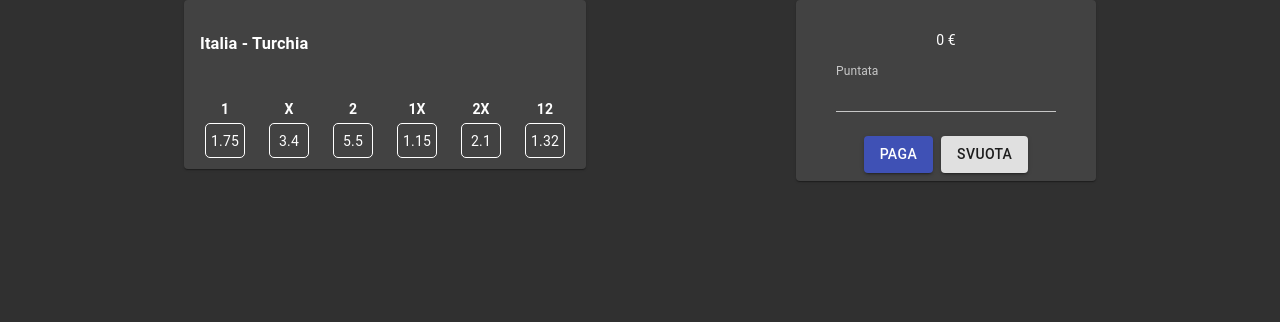
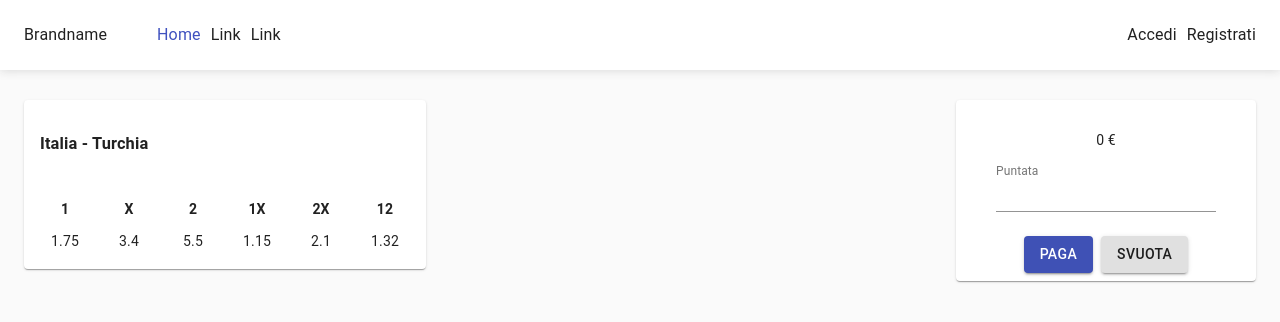
Before and after one commit to alessandro-lo-presti/bet-manager, a React (Create React App) app: page /1 in a window 1280 px wide. Shown: the top 322 px of the page. Built offline with nearby package versions, Linux system fonts and the light colour scheme.

Commit message:
header first look

```diff
--- a/src/App.js
+++ b/src/App.js
@@ -12,13 +12,14 @@ import { useMemo } from "react";
 import BetList from "./components/bet-list/BetList";
 import BetDetails from "./components/bet-details/BetDetails";
 import BettingSlip from "./components/betting-slip/BettingSlip";
+import Header from "./components/header/Header";
 
 function App() {
   const theme = useMemo(
     () =>
       createMuiTheme({
         palette: {
-          type: "dark",
+          type: "light",
         },
       }),
     []
@@ -28,8 +29,10 @@ function App() {
     <ThemeProvider theme={theme}>
       <CssBaseline />
 
+      <Header />
+
       <Provider store={store}>
-        <Container maxWidth="md">
+        <Container maxWidth="lg">
           <Box display="flex" justifyContent="space-between">
             <Box>
               <Router>
--- /dev/null
+++ b/src/components/header/Header.js
@@ -0,0 +1,52 @@
+import { makeStyles, Container, Box } from "@material-ui/core";
+
+const useStyle = makeStyles({
+  header: {
+    marginBottom: "30px",
+    backgroundColor: "white",
+    boxShadow: "0 0 10px lightgray",
+    fontSize: "16px",
+  },
+  headerContainer: {
+    height: "70px",
+    display: "flex",
+    justifyContent: "space-between",
+    alignItems: "center",
+  },
+  list: {
+    display: "flex",
+    listStyle: "none",
+  },
+  listItem: {
+    marginLeft: "10px",
+    "&:hover, &.active": {
+      color: "#3f51bf",
+    },
+  },
+});
+
+function Header() {
+  const classes = useStyle();
+  return (
+    <header className={classes.header}>
+      <Container maxWidth="lg" className={classes.headerContainer}>
+        <Box display="flex" alignItems="center">
+          <span>Brandname</span>
+          <ul className={classes.list}>
+            <li className={classes.listItem + " active"}>Home</li>
+            <li className={classes.listItem}>Link</li>
+            <li className={classes.listItem}>Link</li>
+          </ul>
+        </Box>
+        <Box display="flex" alignItems="center">
+          <ul className={classes.list}>
+            <li className={classes.listItem}>Accedi</li>
+            <li className={classes.listItem}>Registrati</li>
+          </ul>
+        </Box>
+      </Container>
+    </header>
+  );
+}
+
+export default Header;
```
